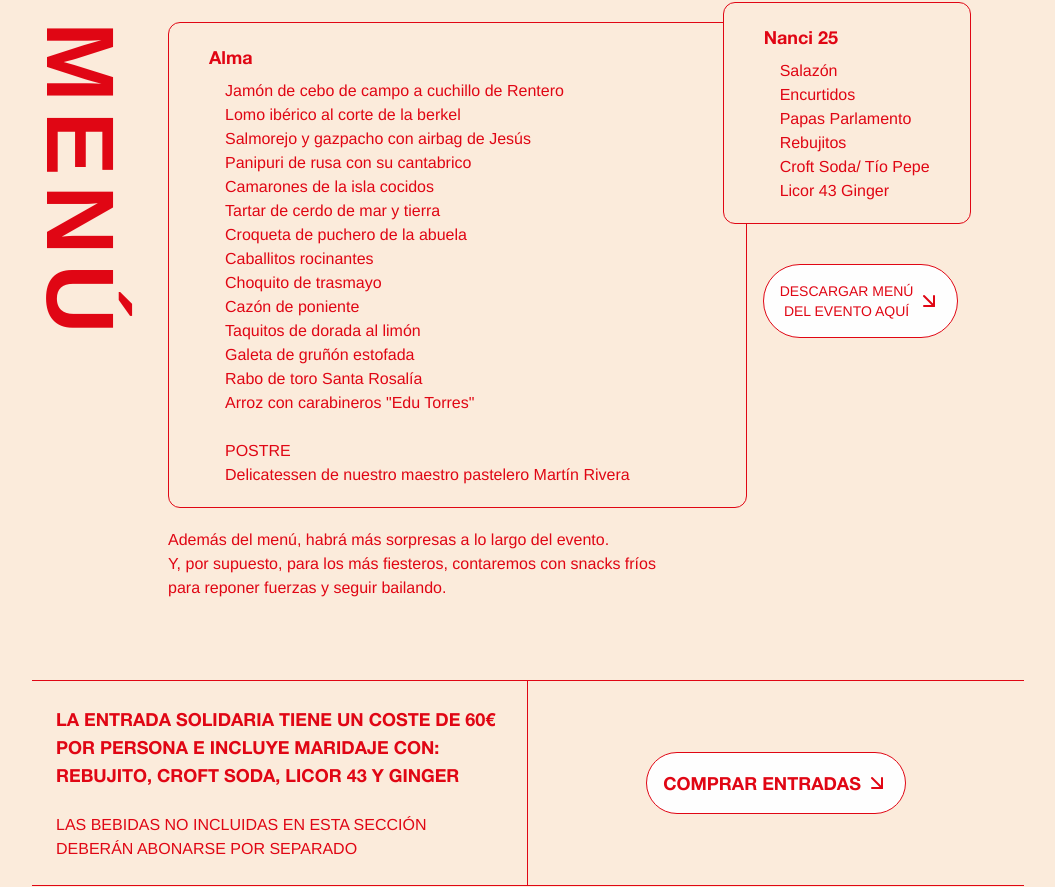
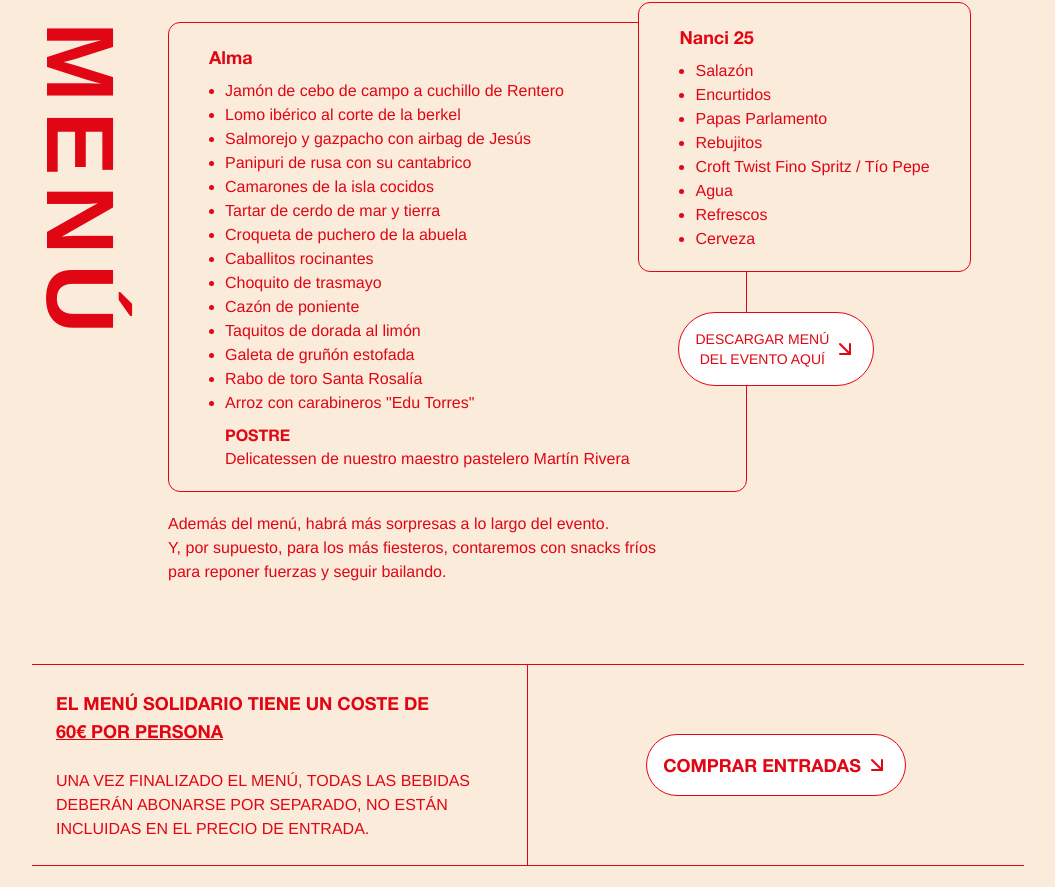
Before and after one commit to carlos-serra-dev/la-herencia-new, a React (Vite) app: page / in a window 1280 px wide. Shown: the part 1811-2698 px from the top of the page, without its empty margins (112-1167 px from the left). Built offline with nearby package versions, Linux system fonts and the light colour scheme.

Commit message:
fix: implement fixes #1

```diff
--- a/src/components/menu.tsx
+++ b/src/components/menu.tsx
@@ -4,9 +4,9 @@ import Button from "./ui/button";
 export default function Menu() {
   const handleDownloadMenu = () => {
     // Crear un enlace temporal para descargar el archivo
-    const link = document.createElement('a');
-    link.href = '/menu.jpg';
-    link.download = 'menu-alma-de-feria.jpg';
+    const link = document.createElement("a");
+    link.href = "/menu.jpg";
+    link.download = "menu-alma-de-feria.jpg";
     document.body.appendChild(link);
     link.click();
     document.body.removeChild(link);
@@ -23,19 +23,30 @@ export default function Menu() {
           <div className="rounded-xl py-5 px-10 border-[1px]">
             <h2 className="font-bold text-lg">Alma</h2>
 
-            <p className="ml-4 mt-2">
-              Jamón de cebo de campo a cuchillo de Rentero <br /> Lomo ibérico
-              al corte de la berkel <br /> Salmorejo y gazpacho con airbag de
-              Jesús <br /> Panipuri de rusa con su cantabrico <br /> Camarones
-              de la isla cocidos <br /> Tartar de cerdo de mar y tierra <br />{" "}
-              Croqueta de puchero de la abuela <br /> Caballitos rocinantes{" "}
-              <br />
-              Choquito de trasmayo <br />
-              Cazón de poniente <br /> Taquitos de dorada al limón <br /> Galeta
-              de gruñón estofada <br /> Rabo de toro Santa Rosalía <br /> Arroz
-              con carabineros "Edu Torres" <br /> <br /> POSTRE
-              <br /> Delicatessen de nuestro maestro pastelero Martín Rivera
-            </p>
+            <ul className="ml-4 mt-2 list-none">
+              <li className="list-disc">
+                Jamón de cebo de campo a cuchillo de Rentero
+              </li>
+              <li className="list-disc">Lomo ibérico al corte de la berkel</li>
+              <li className="list-disc">
+                Salmorejo y gazpacho con airbag de Jesús
+              </li>
+              <li className="list-disc">Panipuri de rusa con su cantabrico</li>
+              <li className="list-disc">Camarones de la isla cocidos</li>
+              <li className="list-disc">Tartar de cerdo de mar y tierra</li>
+              <li className="list-disc">Croqueta de puchero de la abuela</li>
+              <li className="list-disc">Caballitos rocinantes</li>
+              <li className="list-disc">Choquito de trasmayo</li>
+              <li className="list-disc">Cazón de poniente</li>
+              <li className="list-disc">Taquitos de dorada al limón</li>
+              <li className="list-disc">Galeta de gruñón estofada</li>
+              <li className="list-disc">Rabo de toro Santa Rosalía</li>
+              <li className="list-disc">Arroz con carabineros "Edu Torres"</li>
+              <h2 className="list-disc font-bold mt-2">POSTRE</h2>
+              <p className="list-disc">
+                Delicatessen de nuestro maestro pastelero Martín Rivera
+              </p>
+            </ul>
           </div>
 
           <p className="mt-5">
@@ -48,14 +59,24 @@ export default function Menu() {
             <div className="bg-yellow-custom rounded-xl py-5 px-10 border-[1px]">
               <h2 className="font-bold text-lg">Nanci 25</h2>
 
-              <p className="ml-4 mt-2">
-                Salazón <br /> Encurtidos <br /> Papas Parlamento <br />{" "}
-                Rebujitos <br /> Croft Soda/ Tío Pepe <br />
-                Licor 43 Ginger
-              </p>
+              <ul className="ml-4 mt-2 list-none">
+                <li className="list-disc">Salazón</li>
+                <li className="list-disc">Encurtidos</li>
+                <li className="list-disc">Papas Parlamento</li>
+                <li className="list-disc">Rebujitos</li>
+                <li className="list-disc">
+                  Croft Twist Fino Spritz / Tío Pepe
+                </li>
+                <li className="list-disc">Agua</li>
+                <li className="list-disc">Refrescos</li>
+                <li className="list-disc">Cerveza</li>
+              </ul>
             </div>
 
-            <Button className="text-sm mt-10 ml-10" onClick={handleDownloadMenu}>
+            <Button
+              className="text-sm mt-10 ml-10"
+              onClick={handleDownloadMenu}
+            >
               DESCARGAR MENÚ <br /> DEL EVENTO AQUÍ <ArrowDownRight />
             </Button>
           </div>
@@ -67,29 +88,45 @@ export default function Menu() {
           <div className="rounded-xl w-fit py-5 px-10 border-[1px]">
             <h2 className="font-bold text-lg">Nanci 25</h2>
 
-            <p className="ml-4 mt-2">
-              Salazón <br /> Encurtidos <br /> Papas Parlamento <br /> Rebujitos{" "}
-              <br /> Croft Soda/ Tío Pepe <br />
-              Licor 43 Ginger
-            </p>
+            <ul className="ml-4 mt-2 list-none">
+              <li className="list-disc">Salazón</li>
+              <li className="list-disc">Encurtidos</li>
+              <li className="list-disc">Papas Parlamento</li>
+              <li className="list-disc">Rebujitos</li>
+              <li className="list-disc">Croft Twist Fino Spritz / Tío Pepe</li>
+              <li className="list-disc">Agua</li>
+              <li className="list-disc">Refrescos</li>
+              <li className="list-disc">Cerveza</li>
+            </ul>
           </div>
 
           <div className="rounded-xl w-fit py-5 px-10 border-[1px]">
             <h2 className="font-bold text-lg">Alma</h2>
 
-            <p className="ml-4 mt-2">
-              Jamón de cebo de campo a cuchillo de Rentero <br /> Lomo ibérico
-              al corte de la berkel <br /> Salmorejo y gazpacho con airbag de
-              Jesús <br /> Panipuri de rusa con su cantabrico <br /> Camarones
-              de la isla cocidos <br /> Tartar de cerdo de mar y tierra <br />{" "}
-              Croqueta de puchero de la abuela <br /> Caballitos rocinantes{" "}
-              <br />
-              Choquito de trasmayo <br />
-              Cazón de poniente <br /> Taquitos de dorada al limón <br /> Galeta
-              de gruñón estofada <br /> Rabo de toro Santa Rosalía <br /> Arroz
-              con carabineros "Edu Torres" <br /> <br /> POSTRE
-              <br /> Delicatessen de nuestro maestro pastelero Martín Rivera
-            </p>
+            <ul className="ml-4 mt-2 list-none">
+              <li className="list-disc">
+                Jamón de cebo de campo a cuchillo de Rentero
+              </li>
+              <li className="list-disc">Lomo ibérico al corte de la berkel</li>
+              <li className="list-disc">
+                Salmorejo y gazpacho con airbag de Jesús
+              </li>
+              <li className="list-disc">Panipuri de rusa con su cantabrico</li>
+              <li className="list-disc">Camarones de la isla cocidos</li>
+              <li className="list-disc">Tartar de cerdo de mar y tierra</li>
+              <li className="list-disc">Croqueta de puchero de la abuela</li>
+              <li className="list-disc">Caballitos rocinantes</li>
+              <li className="list-disc">Choquito de trasmayo</li>
+              <li className="list-disc">Cazón de poniente</li>
+              <li className="list-disc">Taquitos de dorada al limón</li>
+              <li className="list-disc">Galeta de gruñón estofada</li>
+              <li className="list-disc">Rabo de toro Santa Rosalía</li>
+              <li className="list-disc">Arroz con carabineros "Edu Torres"</li>
+              <h2 className="list-disc font-bold mt-2">POSTRE</h2>
+              <p className="list-disc">
+                Delicatessen de nuestro maestro pastelero Martín Rivera
+              </p>
+            </ul>
           </div>
 
           <p className="font-bold">MENÚ ALMA DE FERIA: 58€</p>
--- a/src/components/performances.tsx
+++ b/src/components/performances.tsx
@@ -7,7 +7,7 @@ export default function Performances() {
   const [emblaRef, emblaApi] = useEmblaCarousel({
     align: "start",
     slidesToScroll: 1,
-    loop: false,
+    loop: true,
   });
 
   const autoPlayRef = useRef<ReturnType<typeof setInterval> | null>(null);
@@ -53,7 +53,10 @@ export default function Performances() {
       >
         <div className="flex gap-2">
           {PERFORMANCES.map((performance, index) => (
-            <div className="flex-none w-full md:w-1/2" key={index}>
+            <div
+              className={`flex-none w-full md:w-1/2 ${index === 0 && "ml-2"}`}
+              key={index}
+            >
               <div className="rounded-lg overflow-hidden">
                 <img
                   className="aspect-auto"
--- a/src/components/second-cta.tsx
+++ b/src/components/second-cta.tsx
@@ -11,15 +11,15 @@ export default function SecondCta({ onBuyTickets }: SecondCtaProps) {
       <section className="flex flex-col md:flex-row mt-20 border-y-[1px]">
         <div className="md:w-1/2 p-6 md:border-r-[1px]">
           <p className="text-lg font-bold">
-            LA ENTRADA SOLIDARIA TIENE UN COSTE DE 60€ POR PERSONA E INCLUYE
-            MARIDAJE CON: REBUJITO, CROFT SODA, LICOR 43 Y GINGER
+            EL MENÚ SOLIDARIO TIENE UN COSTE DE <br />
+            <u>60€ POR PERSONA</u>
           </p>
 
           <br />
 
           <p>
-            LAS BEBIDAS NO INCLUIDAS EN ESTA SECCIÓN DEBERÁN ABONARSE POR
-            SEPARADO
+            UNA VEZ FINALIZADO EL MENÚ, TODAS LAS BEBIDAS DEBERÁN ABONARSE POR
+            SEPARADO, NO ESTÁN INCLUIDAS EN EL PRECIO DE ENTRADA.
           </p>
         </div>
 
```
Also changed, not shown: src/components/ticket-form.tsx (+7 -5 lines), public/images/jauja-espectaculos.png, 1 other file (tests, documents, lock files or other folders).
